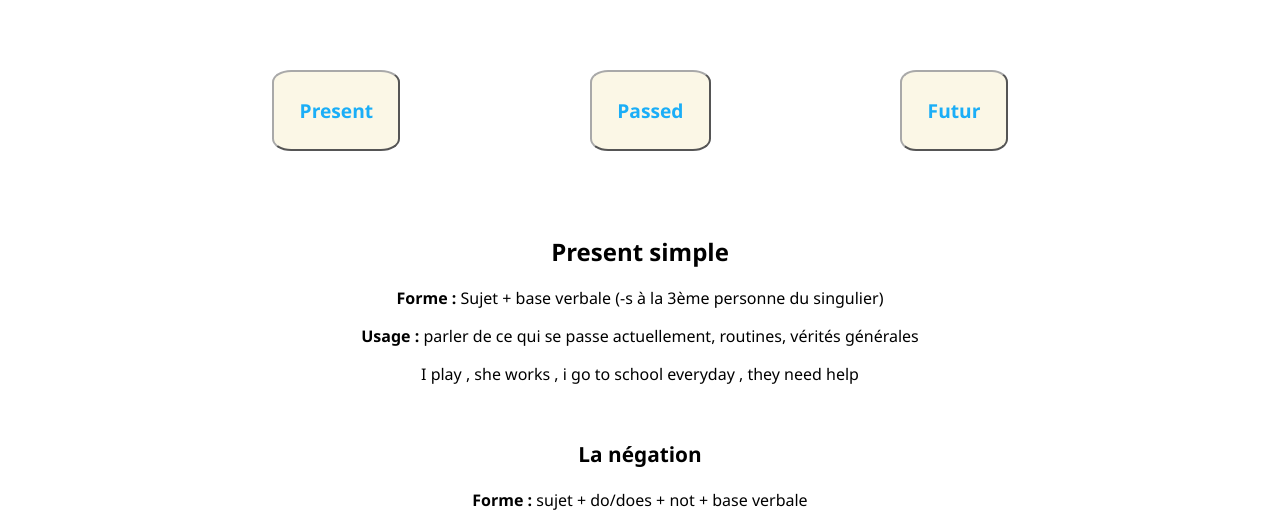
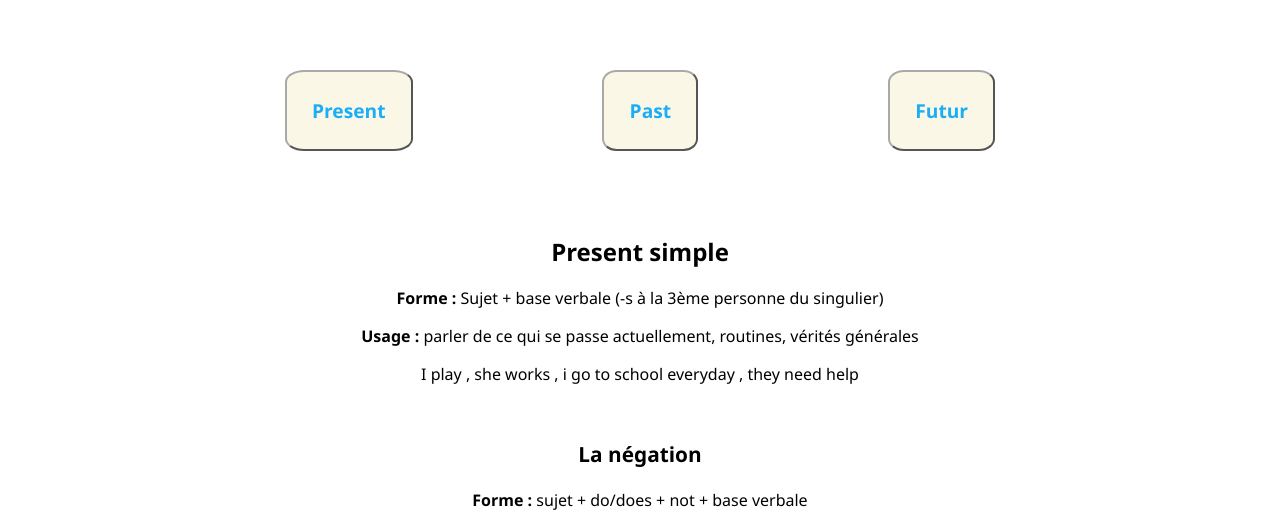
Before and after one commit to Loevan1/Site-anglais, a plain HTML site: page les_temps.html in a window 1280 px wide. Shown: the part 270-794 px from the top of the page. Drawn offline with Linux system fonts and the light colour scheme.

Commit message:
Update les_temps.html

```diff
--- a/les_temps.html
+++ b/les_temps.html
@@ -13,7 +13,7 @@
     <h1>Les temps</h1>
     <div id="container">
     <button id="b_temps" onclick="afficherTextePresent()">Present</button>
-    <button id="b_temps" onclick="afficherTextePasse()">Passed</button>
+    <button id="b_temps" onclick="afficherTextePasse()">Past</button>
     <button id="b_temps" onclick="afficherTexteFutur()">Futur</button>
     </div>
     <div id="present">
```
